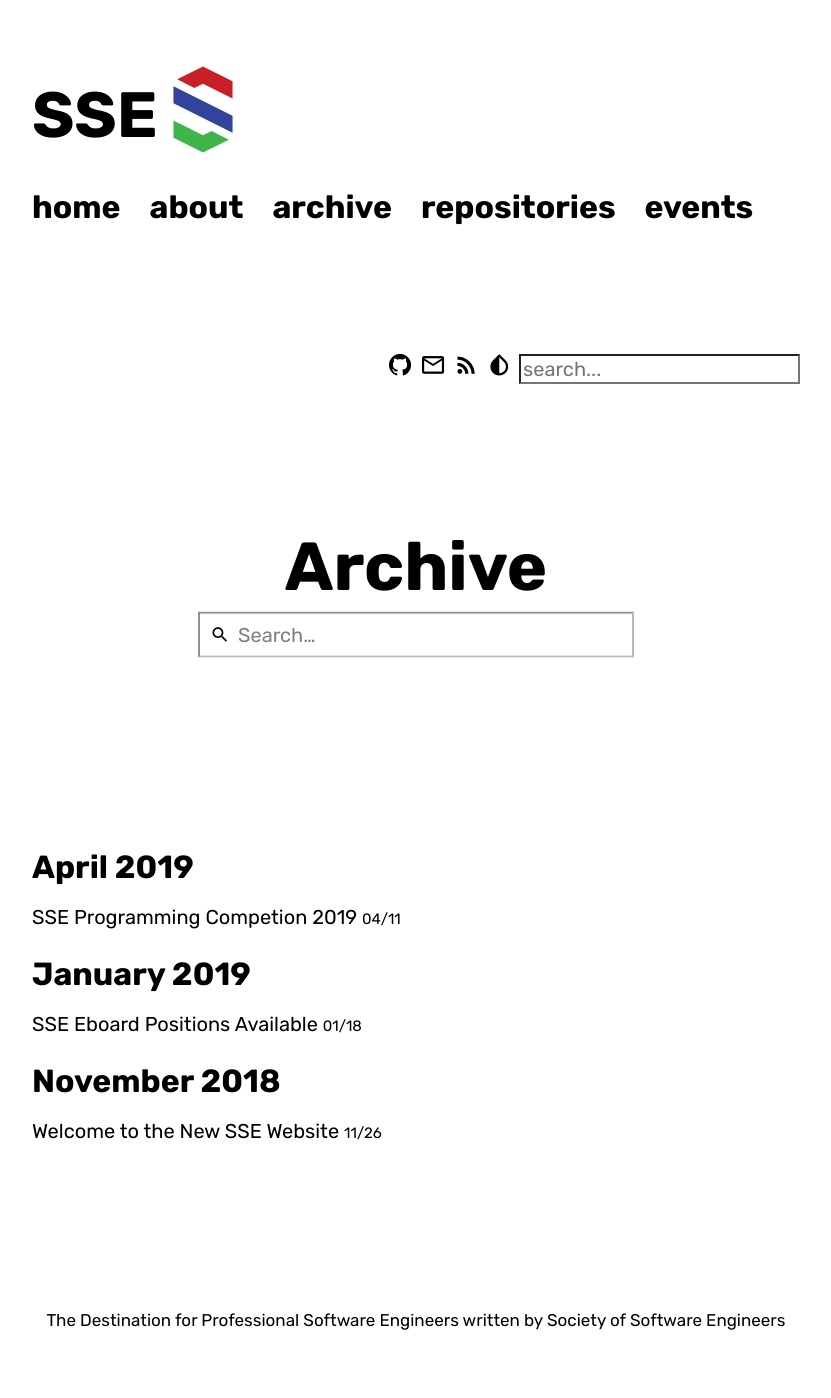
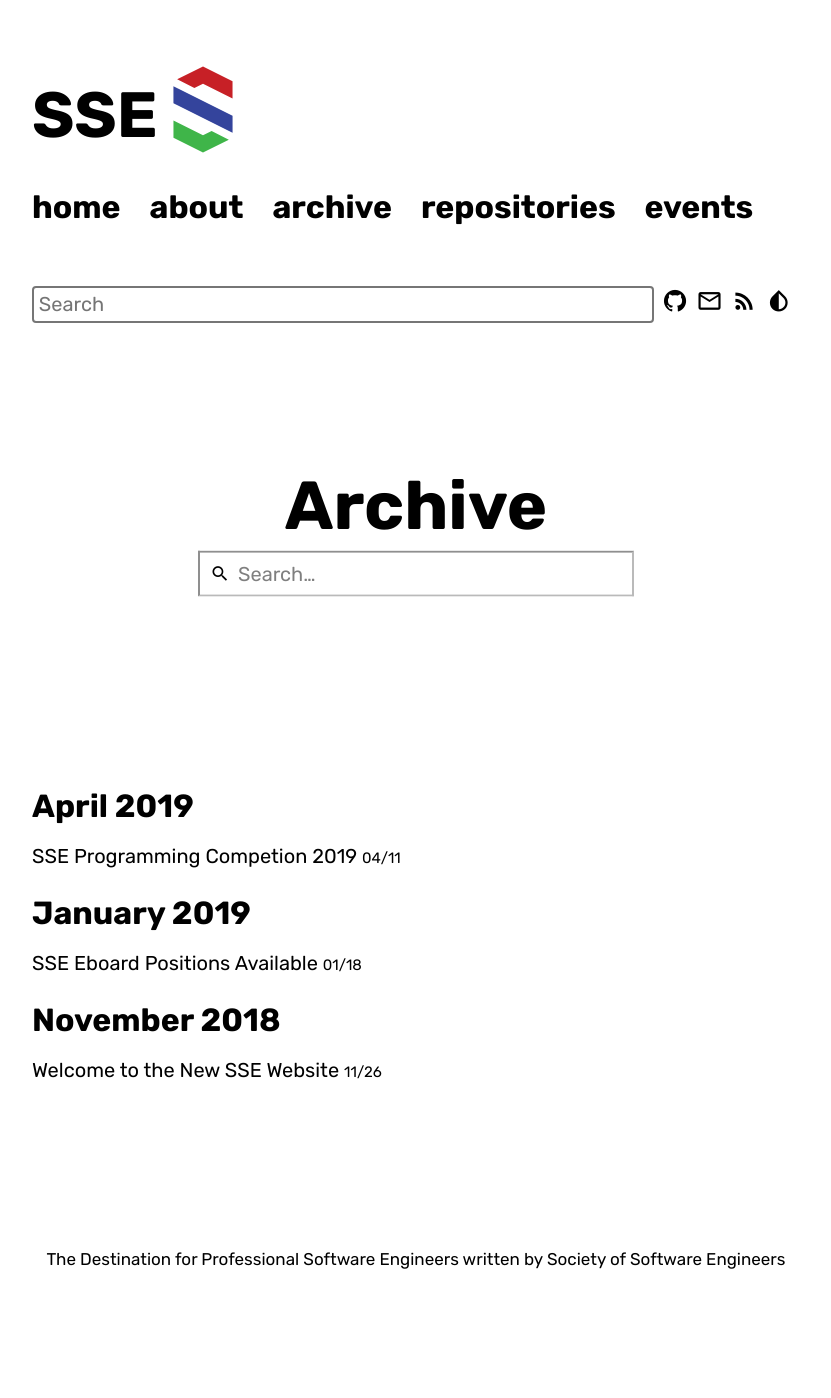
Before and after one commit to msoe-sse/msoe-sse.github.io, a Jekyll site: the page built from archive.md, in a window 1280 px wide. Shown: the whole page, without its empty margins (224-1055 px from the left). Built offline with Jekyll 4.4.1, drawn with Linux system fonts in a browser that asks for light colours; some web fonts are replaced; after the commit the page ends 1337 px from its top, so only the background shows below that.

Commit message:
search bar stylings

```diff
--- a/_includes/main/header.html
+++ b/_includes/main/header.html
@@ -34,8 +34,8 @@
            </div>
           </div>
           <br/>
-          <br/>
-          <br/>
+      <div class="utility-bar">
+      <span>{% include search.html %}</span>
       <!--Social Bar elements-->
       <div class="social-bar">
         {% if site.author.youtube %}
@@ -77,9 +77,7 @@
             <a href="#" onclick="switchTheme()" title="Switch theme?" class="smaller social-bar_link">
               <span class="icon-invert_colors" id="theme-switcher"></span>
             </a>
-
-        <span>{% include search.html %}</span>
-
+        </div>
     </div>
         <script type="text/javascript" src="/assets/js/nav.js"></script>
 </header>
--- a/_includes/search.html
+++ b/_includes/search.html
@@ -1,14 +1,19 @@
 <div id="search-container">
-    <input type="text" id="search-input" placeholder="search...">
-    <ul id="results-container"></ul>
+    <input type="text" id="search-input" placeholder="Search" class="site-search">
+    <ul id="results-container" class="site-search-results"></ul>
 </div>
 
 <script src="/assets/js/simple-jekyll-search.min.js" type="text/javascript"></script>
 
 <script>
+    const searchInput = document.getElementById('search-input');
+    const resultsContainer = document.getElementById('results-container');
+
     SimpleJekyllSearch({
-      searchInput: document.getElementById('search-input'),
-      resultsContainer: document.getElementById('results-container'),
+      searchInput,
+      resultsContainer,
       json: '/search.json'
-    })
+    });
+
+
 </script>
--- a/_sass/_header.scss
+++ b/_sass/_header.scss
@@ -77,9 +77,8 @@
 .social-bar {
     /* Align the social bar to the right of the window */
     text-align: right;
-
-    /* Give some breathing room between the */
-    margin-bottom: 1rem;
+    margin-left: auto;
+    display: flex;
 }
 
 .social-bar_link {
@@ -141,6 +140,10 @@
 
 /* This is mobile view styling - only time you have to use px */
 @media screen and (max-width: 770px) {
+
+    .utility-bar {
+        flex-direction: column;
+    }
 
     .logo {
         /* Centers the logo in the middle of the mobile page*/
@@ -214,24 +217,45 @@
     .social-bar {
         /* Centers text to match styling in header */
         text-align: center;
-
+        margin: 1rem 0;
+        display: flex;
     }
-
 
 }
 
-#search-container {
-    display: inline-block;
+.utility-bar {
+    display: flex;
+    align-items: center;
+    margin-bottom: 1rem;
+
+    span {
+        width: 100%;
+        margin-right: 0.5rem;
+    }
 }
 
-#search-input {
+// Full site search
+.site-search {
     color: var(--text-color);
     background: var(--code-bg-color);
+    border-radius: 0.25rem;
+    width: 100%;
+    border-style: solid;
+    border-color: --text-color;
+    box-shadow: none;
+    padding: 0.3rem
 }
 
-#results-container {
+.site-search-results {
+    list-style: none;
+    padding: 0;
     text-align: left;
     position: absolute;
     background-color: var(--table-border-color);
     z-index: 20;
 }
+
+// Search result childrens
+.site-search-results li {
+    margin: 1rem;
+}
```
Also changed, not shown: Gemfile.lock, assets/js/simple-jekyll-search.min.js.
